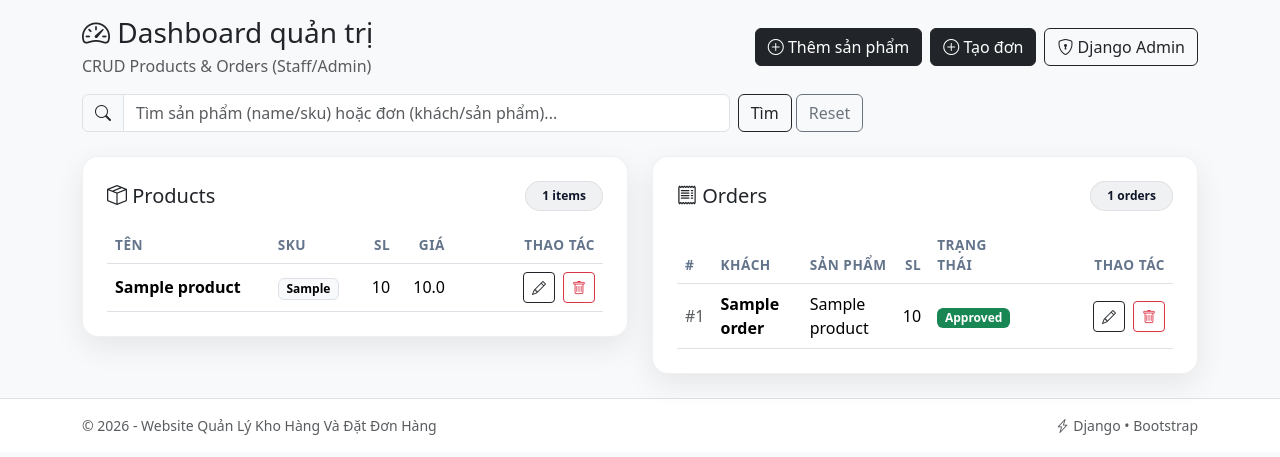
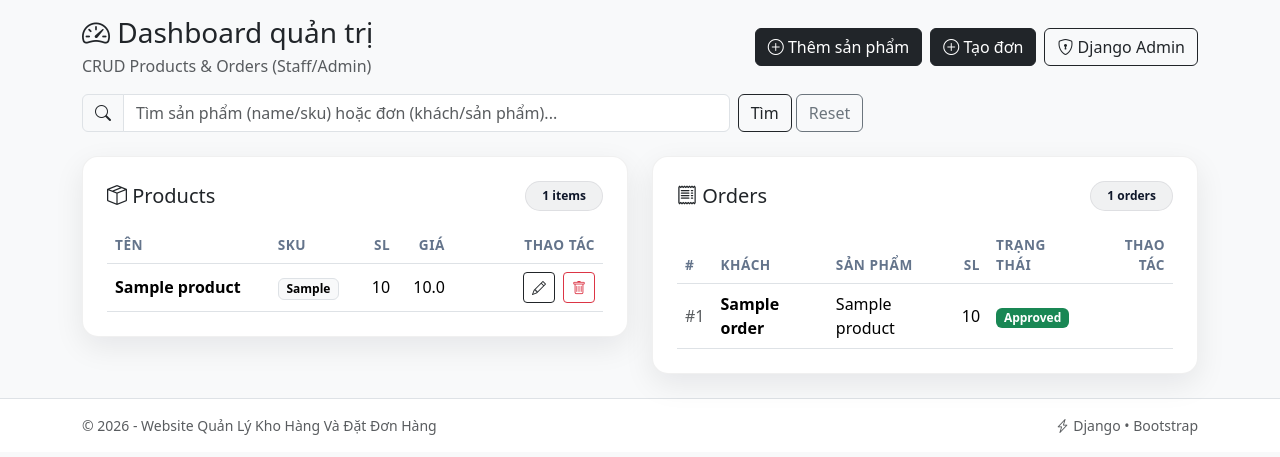
Before and after one commit to dtc235200292-star/warehouse_full, a Django app: page /dashboard/ in a window 1280 px wide. Shown: the part 343-800 px from the top of the page. Run offline with Django 4.2, Linux system fonts and the light colour scheme; a user stored in the database is signed in; tables that the repository leaves empty hold one stand-in row (values such as "Sample post").

Commit message:
Update dashboard.html

```diff
--- a/templates/inventory/dashboard.html
+++ b/templates/inventory/dashboard.html
@@ -11,16 +11,18 @@
         <a class="btn btn-dark" href="{% url 'product_add' %}">
             <i class="bi bi-plus-circle"></i> Thêm sản phẩm
         </a>
+
         <a class="btn btn-dark" href="{% url 'order_add' %}">
             <i class="bi bi-plus-circle"></i> Tạo đơn
         </a>
+
         <a class="btn btn-outline-dark" href="/admin/">
             <i class="bi bi-shield-lock"></i> Django Admin
         </a>
     </div>
 </div>
 
-<!-- Search -->
+
 <form class="row g-2 mb-4" method="get">
     <div class="col-lg-7">
         <div class="input-group">
@@ -29,24 +31,32 @@
                    placeholder="Tìm sản phẩm (name/sku) hoặc đơn (khách/sản phẩm)...">
         </div>
     </div>
+
     <div class="col-lg-auto">
         <button class="btn btn-outline-dark" type="submit">Tìm</button>
         <a class="btn btn-outline-secondary" href="{% url 'dashboard' %}">Reset</a>
     </div>
 </form>
 
+
+
 <div class="row g-4">
+
     <!-- PRODUCTS -->
+
     <div class="col-lg-6">
         <div class="card card-soft rounded-4">
             <div class="card-body p-4">
+
                 <div class="d-flex justify-content-between align-items-center mb-3">
                     <h5 class="mb-0"><i class="bi bi-box-seam"></i> Products</h5>
                     <span class="badge badge-soft rounded-pill px-3 py-2">{{ products|length }} items</span>
                 </div>
 
                 <div class="table-responsive">
+
                     <table class="table table-hover align-middle mb-0">
+
                         <thead>
                             <tr>
                                 <th>Tên</th>
@@ -56,103 +66,194 @@
                                 <th class="text-end" style="width:150px;">Thao tác</th>
                             </tr>
                         </thead>
+
                         <tbody>
+
                             {% for p in products %}
+
                             <tr>
+
                                 <td class="fw-semibold">{{ p.name }}</td>
-                                <td><span class="badge text-bg-light border">{{ p.sku }}</span></td>
-                                <td class="text-end">{{ p.quantity }}</td>
-                                <td class="text-end">{{ p.price }}</td>
+
+                                <td>
+                                    <span class="badge text-bg-light border">{{ p.sku }}</span>
+                                </td>
+
                                 <td class="text-end">
+                                    {{ p.quantity }}
+                                </td>
+
+                                <td class="text-end">
+                                    {{ p.price }}
+                                </td>
+
+                                <td class="text-end">
+
                                     <div class="d-inline-flex gap-2">
-                                        <a class="btn btn-outline-dark btn-sm" href="{% url 'product_edit' p.id %}" title="Sửa">
+
+                                        <a class="btn btn-outline-dark btn-sm"
+                                           href="{% url 'product_edit' p.id %}">
                                             <i class="bi bi-pencil"></i>
                                         </a>
 
-                                        <form method="post" action="{% url 'product_delete' p.id %}" class="m-0">
+                                        <form method="post"
+                                              action="{% url 'product_delete' p.id %}"
+                                              class="m-0">
+
                                             {% csrf_token %}
-                                            <button class="btn btn-outline-danger btn-sm" type="submit"
-                                                    onclick="return confirm('Xóa sản phẩm này?')" title="Xóa">
+
+                                            <button class="btn btn-outline-danger btn-sm"
+                                                    type="submit"
+                                                    onclick="return confirm('Xóa sản phẩm này?')">
+
                                                 <i class="bi bi-trash"></i>
+
                                             </button>
+
                                         </form>
+
                                     </div>
+
+                                </td>
+
+                            </tr>
+
+                            {% empty %}
+
+                            <tr>
+                                <td colspan="5" class="text-muted">
+                                    Chưa có sản phẩm
                                 </td>
                             </tr>
-                            {% empty %}
-                            <tr><td colspan="5" class="text-muted">Chưa có sản phẩm</td></tr>
+
                             {% endfor %}
+
                         </tbody>
                     </table>
+
+                </div>
+            </div>
+        </div>
+    </div>
+
+
+
+    <!-- ORDERS -->
+
+    <div class="col-lg-6">
+
+        <div class="card card-soft rounded-4">
+
+            <div class="card-body p-4">
+
+                <div class="d-flex justify-content-between align-items-center mb-3">
+
+                    <h5 class="mb-0"><i class="bi bi-receipt"></i> Orders</h5>
+
+                    <span class="badge badge-soft rounded-pill px-3 py-2">
+                        {{ orders|length }} orders
+                    </span>
+
+                </div>
+
+
+                <div class="table-responsive">
+
+                    <table class="table table-hover align-middle mb-0">
+
+                        <thead>
+
+                            <tr>
+                                <th>#</th>
+                                <th>Khách</th>
+                                <th>Sản phẩm</th>
+                                <th class="text-end">SL</th>
+                                <th>Trạng thái</th>
+                                <th class="text-end">Thao tác</th>
+                            </tr>
+
+                        </thead>
+
+                        <tbody>
+
+                            {% for o in orders %}
+
+                            <tr>
+
+                                <td class="text-muted">#{{ o.id }}</td>
+
+                                <td class="fw-semibold">{{ o.customer_name }}</td>
+
+                                <td>{{ o.product.name }}</td>
+
+                                <td class="text-end">{{ o.quantity }}</td>
+
+                                <td>
+
+                                    {% if o.status == "approved" %}
+
+                                    <span class="badge text-bg-success">Approved</span>
+
+                                    {% elif o.status == "rejected" %}
+
+                                    <span class="badge text-bg-danger">Rejected</span>
+
+                                    {% else %}
+
+                                    <span class="badge text-bg-warning">Pending</span>
+
+                                    {% endif %}
+
+                                </td>
+
+                                <td class="text-end">
+
+                                    <div class="d-inline-flex gap-2">
+
+                                        {% if o.status == "pending" %}
+
+                                        <a class="btn btn-success btn-sm"
+                                           href="{% url 'order_approve' o.id %}">
+
+                                            Approve
+
+                                        </a>
+
+                                        <a class="btn btn-danger btn-sm"
+                                           href="{% url 'order_reject' o.id %}">
+
+                                            Reject
+
+                                        </a>
+
+                                        {% endif %}
+
+                                    </div>
+
+                                </td>
+
+                            </tr>
+
+                            {% empty %}
+
+                            <tr>
+                                <td colspan="6" class="text-muted">
+                                    Chưa có đơn hàng
+                                </td>
+                            </tr>
+
+                            {% endfor %}
+
+                        </tbody>
+
+                    </table>
+
                 </div>
 
             </div>
         </div>
     </div>
 
-    <!-- ORDERS -->
-    <div class="col-lg-6">
-        <div class="card card-soft rounded-4">
-            <div class="card-body p-4">
-                <div class="d-flex justify-content-between align-items-center mb-3">
-                    <h5 class="mb-0"><i class="bi bi-receipt"></i> Orders</h5>
-                    <span class="badge badge-soft rounded-pill px-3 py-2">{{ orders|length }} orders</span>
-                </div>
-
-                <div class="table-responsive">
-                    <table class="table table-hover align-middle mb-0">
-                        <thead>
-                            <tr>
-                                <th>#</th>
-                                <th>Khách</th>
-                                <th>Sản phẩm</th>
-                                <th class="text-end">SL</th>
-                                <th>Trạng thái</th>
-                                <th class="text-end" style="width:150px;">Thao tác</th>
-                            </tr>
-                        </thead>
-                        <tbody>
-                            {% for o in orders %}
-                            <tr>
-                                <td class="text-muted">#{{ o.id }}</td>
-                                <td class="fw-semibold">{{ o.customer_name }}</td>
-                                <td>{{ o.product.name }}</td>
-                                <td class="text-end">{{ o.quantity }}</td>
-                                <td>
-                                    {% if o.status == "approved" %}
-                                    <span class="badge text-bg-success">Approved</span>
-                                    {% elif o.status == "rejected" %}
-                                    <span class="badge text-bg-danger">Rejected</span>
-                                    {% else %}
-                                    <span class="badge text-bg-warning">Pending</span>
-                                    {% endif %}
-                                </td>
-                                <td class="text-end">
-                                    <div class="d-inline-flex gap-2">
-                                        <a class="btn btn-outline-dark btn-sm" href="{% url 'order_edit' o.id %}" title="Sửa">
-                                            <i class="bi bi-pencil"></i>
-                                        </a>
-
-                                        <form method="post" action="{% url 'order_delete' o.id %}" class="m-0">
-                                            {% csrf_token %}
-                                            <button class="btn btn-outline-danger btn-sm" type="submit"
-                                                    onclick="return confirm('Xóa đơn này?')" title="Xóa">
-                                                <i class="bi bi-trash"></i>
-                                            </button>
-                                        </form>
-                                    </div>
-                                </td>
-                            </tr>
-                            {% empty %}
-                            <tr><td colspan="6" class="text-muted">Chưa có đơn hàng</td></tr>
-                            {% endfor %}
-                        </tbody>
-                    </table>
-                </div>
-
-            </div>
-        </div>
-    </div>
 </div>
 
 {% endblock %}
```
